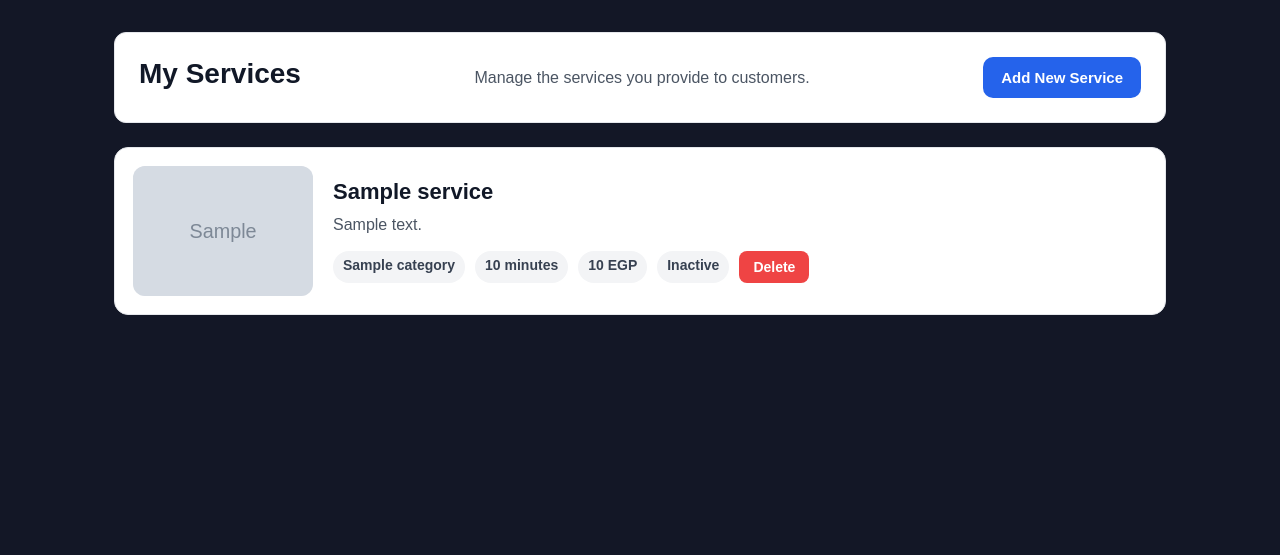
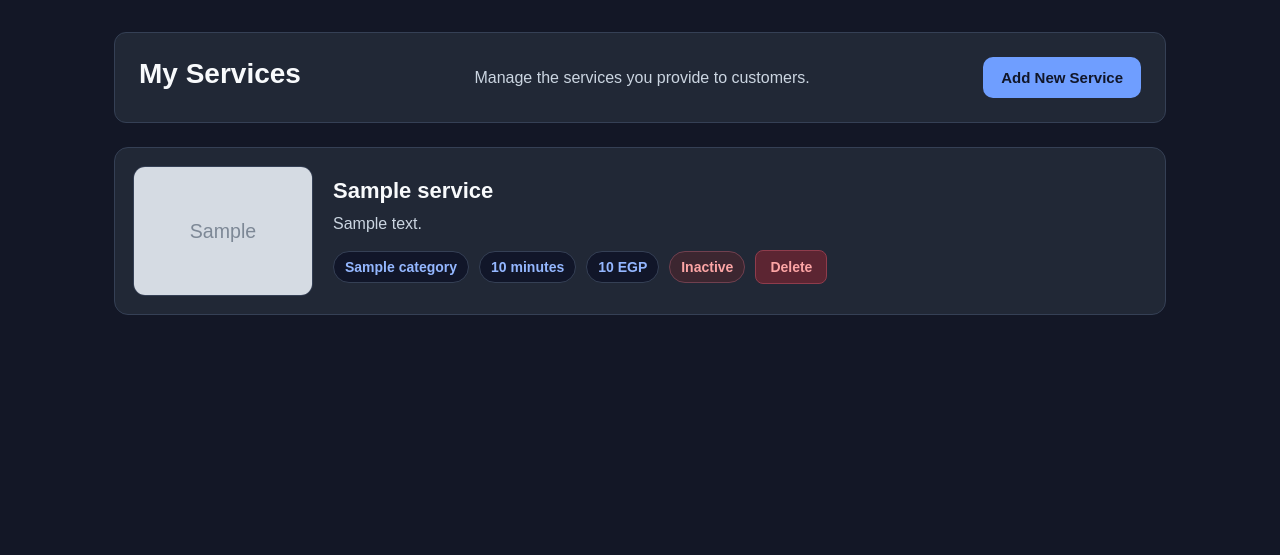
Before and after one commit to mostafa2742002/Local-Services-Booking-Platform, a Flask app: template app/templates/services/provider_services.html in a window 1280 px wide. Shown: the part 56-611 px from the top of the page. Run offline with Flask 3, Linux system fonts and the light colour scheme; the template is opened without the code that fills it: most values are stand-ins (such as "Sample title", 1, 10 or a date in 2020); grey boxes marked "Sample" are stand-in pictures; some libraries are stand-ins or nearby versions.

Commit message:
Update styles for dark mode in provider services; enhance colors and layout for improved readability

```diff
--- a/app/static/css/service/provider_services.css
+++ b/app/static/css/service/provider_services.css
@@ -3,43 +3,45 @@
     justify-content: space-between;
     align-items: center;
     gap: 20px;
-
-    background: #ffffff;
-    border: 1px solid #e5e7eb;
-    border-radius: 12px;
     padding: 24px;
     margin-bottom: 24px;
+    background: #212836;
+    border: 1px solid #354055;
+    border-radius: 12px;
 }
 
 .page-header h1 {
     margin: 0 0 8px;
+    color: #f8fafc;
     font-size: 28px;
-    color: #111827;
 }
 
 .page-header p {
     margin: 0;
-    color: #4b5563;
+    color: #cbd5e1;
     font-size: 16px;
 }
 
-.primary-btn {
+/* Add Service Button */
+
+.page-header .primary-btn {
     display: inline-block;
+    padding: 12px 18px;
     border: none;
-    background: #2563eb;
-    color: #ffffff;
-    padding: 12px 18px;
     border-radius: 10px;
+    background: #6f9eff;
+    color: #111629;
     font-size: 15px;
     font-weight: 700;
-    cursor: pointer;
     text-align: center;
     white-space: nowrap;
 }
 
-.primary-btn:hover {
-    background: #1d4ed8;
+.page-header .primary-btn:hover {
+    background: #5d8df4;
 }
+
+/* Services List */
 
 .services-list {
     display: grid;
@@ -51,84 +53,105 @@
     grid-template-columns: 180px 1fr;
     align-items: center;
     gap: 20px;
-
-    background: #ffffff;
-    border: 1px solid #e5e7eb;
+    padding: 18px;
+    background: #212836;
+    border: 1px solid #354055;
     border-radius: 14px;
-    padding: 18px;
 }
 
 .service-card img {
     width: 180px;
     height: 130px;
     object-fit: cover;
+    background: #111629;
+    border: 1px solid #354055;
     border-radius: 12px;
-    background: #f3f4f6;
 }
 
 .service-card h2 {
     margin: 0 0 8px;
+    color: #f8fafc;
     font-size: 22px;
-    color: #111827;
 }
 
 .service-card p {
     margin: 0 0 14px;
-    color: #4b5563;
+    color: #cbd5e1;
     line-height: 1.5;
 }
+
+/* Service Information */
 
 .service-meta {
     display: flex;
     flex-wrap: wrap;
+    align-items: center;
     gap: 10px;
 }
 
 .service-meta span {
-    background: #f3f4f6;
-    color: #374151;
-    padding: 6px 10px;
+    padding: 7px 11px;
+    background: #111629;
+    border: 1px solid #354055;
     border-radius: 999px;
+    color: #94b7ff;
     font-size: 14px;
     font-weight: 700;
 }
 
-.service-meta span:last-child {
-    background: #dcfce7;
-    color: #166534;
+.service-meta .status-active {
+    background: #173d2c;
+    border-color: #26704c;
+    color: #86efac;
 }
 
+.service-meta .status-inactive {
+    background: #3c2630;
+    border-color: #70404f;
+    color: #fca5a5;
+}
+
+/* Delete Button */
+
+.delete-btn {
+    display: inline-block;
+    padding: 8px 14px;
+    border: 1px solid #8f3c4c;
+    border-radius: 8px;
+    background: #5c2532;
+    color: #fca5a5;
+    font-size: 14px;
+    font-weight: 700;
+    text-align: center;
+    white-space: nowrap;
+}
+
+.delete-btn:hover {
+    background: #7f2d3b;
+    color: #ffffff;
+}
+
+/* Empty State */
+
 .empty-state {
-    background: #ffffff;
-    border: 1px solid #e5e7eb;
+    padding: 32px;
+    background: #212836;
+    border: 1px solid #354055;
     border-radius: 12px;
-    padding: 32px;
     text-align: center;
 }
 
 .empty-state h2 {
     margin: 0 0 8px;
-    color: #111827;
+    color: #f8fafc;
 }
 
 .empty-state p {
     margin: 0;
-    color: #4b5563;
+    color: #cbd5e1;
 }
 
-.delete-btn {
-    display: inline-block;
-    border: none;
-    background: #ef4444;
-    color: #ffffff;
-    padding: 8px 14px;
-    border-radius: 8px;
-    font-size: 14px;
-    font-weight: 700;
-    cursor: pointer;
-    text-align: center;
-    white-space: nowrap;
-}
+/* Responsive */
 
 @media (max-width: 768px) {
     .page-header {
@@ -137,7 +160,7 @@
         padding: 18px;
     }
 
-    .primary-btn {
+    .page-header .primary-btn {
         width: 100%;
     }
 
--- a/app/templates/services/provider_services.html
+++ b/app/templates/services/provider_services.html
@@ -30,9 +30,9 @@
                         <span>{{ service.price }} EGP</span>
 
                         {% if service.is_active %}
-                            <span>Active</span>
+                            <span class="status-active">Active</span>
                         {% else %}
-                            <span>Inactive</span>
+                            <span class="status-inactive">Inactive</span>
                         {% endif %}
                         <a href="{{ url_for('services.delete_service', service_id=service.id) }}" class="delete-btn">Delete</a>
                     </div>
```
